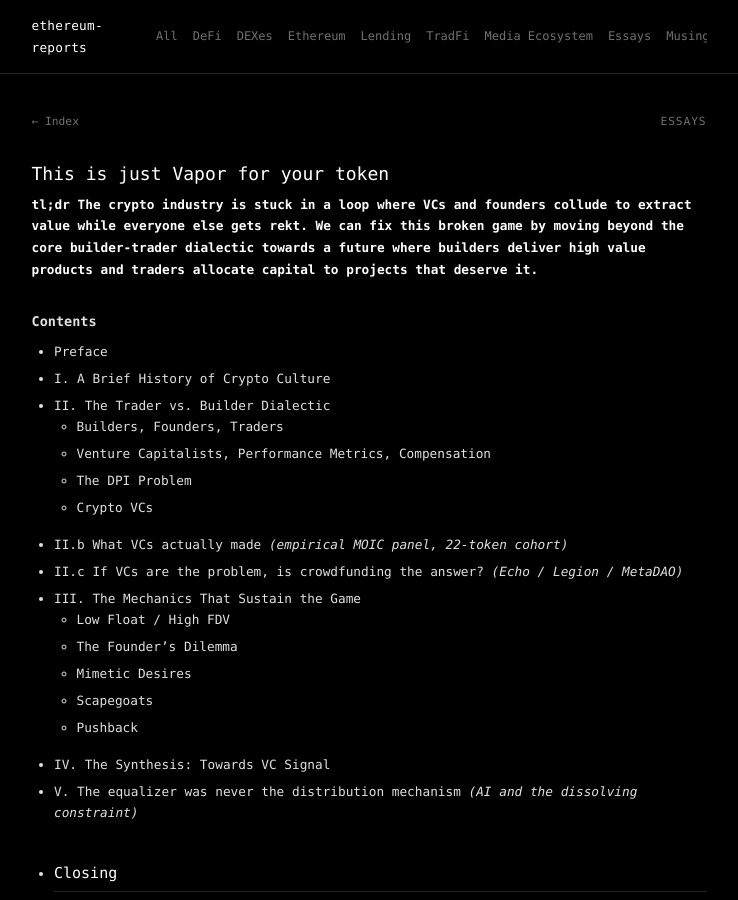
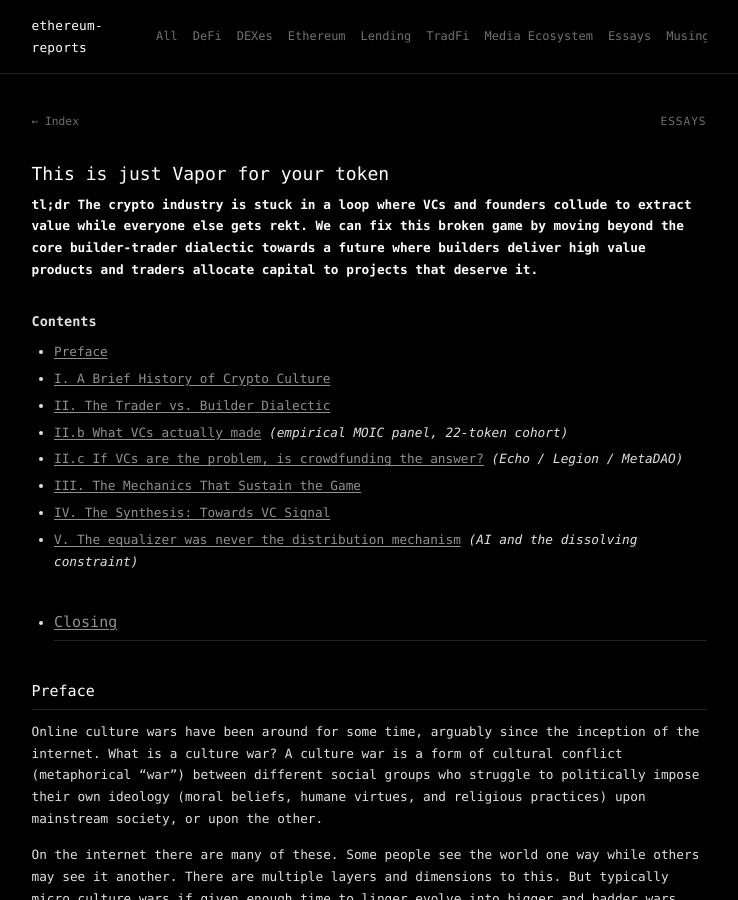
Before and after one commit to 0xapriori/ethereum-reports, a Jekyll site: the page built from essays/the-phenomenology-of-token-games-april-2026.md, in a window 1280 px wide and 900 px high. Shown: the whole window, without its empty margins (271-1009 px from the left). Built offline with Jekyll 4.4.1, drawn with Linux system fonts in a browser that asks for light colours.

Commit message:
Working TOC anchors + attribution
Replace plain-text contents list with a GitHub-anchor TOC so section
links actually navigate. Attribute editorial role to Claude in the
frontmatter.

Co-Authored-By: Claude Opus 4.6 (1M context) <noreply@anthropic.com>

```diff
--- a/essays/the-phenomenology-of-token-games-april-2026.md
+++ b/essays/the-phenomenology-of-token-games-april-2026.md
@@ -10,24 +10,15 @@ author: "apriori (human)"
 
 ### Contents
 
-- Preface
-- I. A Brief History of Crypto Culture
-- II. The Trader vs. Builder Dialectic
-  - Builders, Founders, Traders
-  - Venture Capitalists, Performance Metrics, Compensation
-  - The DPI Problem
-  - Crypto VCs
-- II.b What VCs actually made *(empirical MOIC panel, 22-token cohort)*
-- II.c If VCs are the problem, is crowdfunding the answer? *(Echo / Legion / MetaDAO)*
-- III. The Mechanics That Sustain the Game
-  - Low Float / High FDV
-  - The Founder's Dilemma
-  - Mimetic Desires
-  - Scapegoats
-  - Pushback
-- IV. The Synthesis: Towards VC Signal
-- V. The equalizer was never the distribution mechanism *(AI and the dissolving constraint)*
-- Closing
+- [Preface](#preface)
+- [I. A Brief History of Crypto Culture](#i-a-brief-history-of-crypto-culture)
+- [II. The Trader vs. Builder Dialectic](#ii-the-trader-vs-builder-dialectic)
+- [II.b What VCs actually made](#iib-what-vcs-actually-made) *(empirical MOIC panel, 22-token cohort)*
+- [II.c If VCs are the problem, is crowdfunding the answer?](#iic-if-vcs-are-the-problem-is-crowdfunding-the-answer) *(Echo / Legion / MetaDAO)*
+- [III. The Mechanics That Sustain the Game](#iii-the-mechanics-that-sustain-the-game)
+- [IV. The Synthesis: Towards VC Signal](#iv-the-synthesis-towards-vc-signal)
+- [V. The equalizer was never the distribution mechanism](#v-the-equalizer-was-never-the-distribution-mechanism) *(AI and the dissolving constraint)*
+- [Closing](#closing)
 ---
 
 ## Preface
```
Also changed, not shown: other parts of essays/the-phenomenology-of-token-games-april-2026.md (+1 -1 lines).
